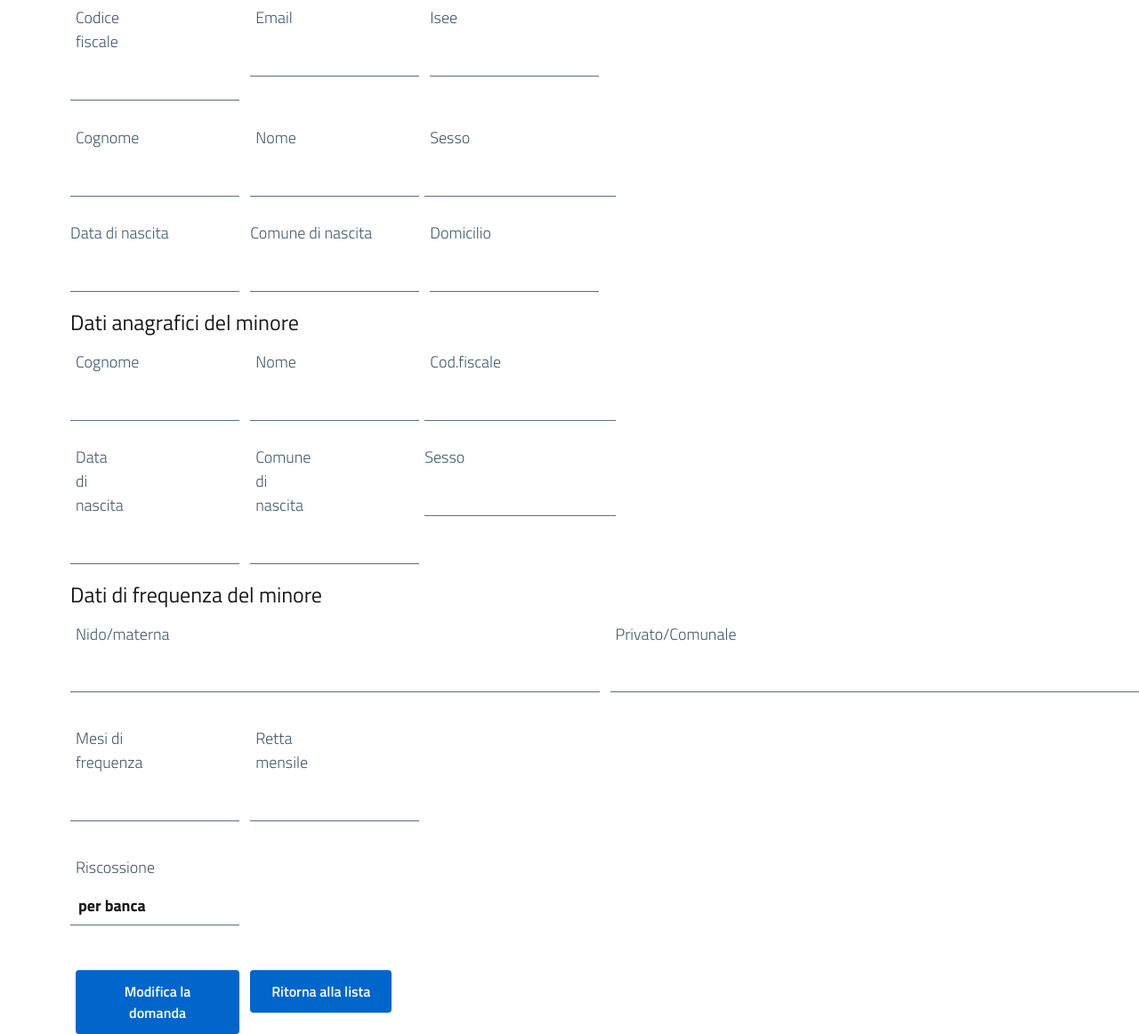
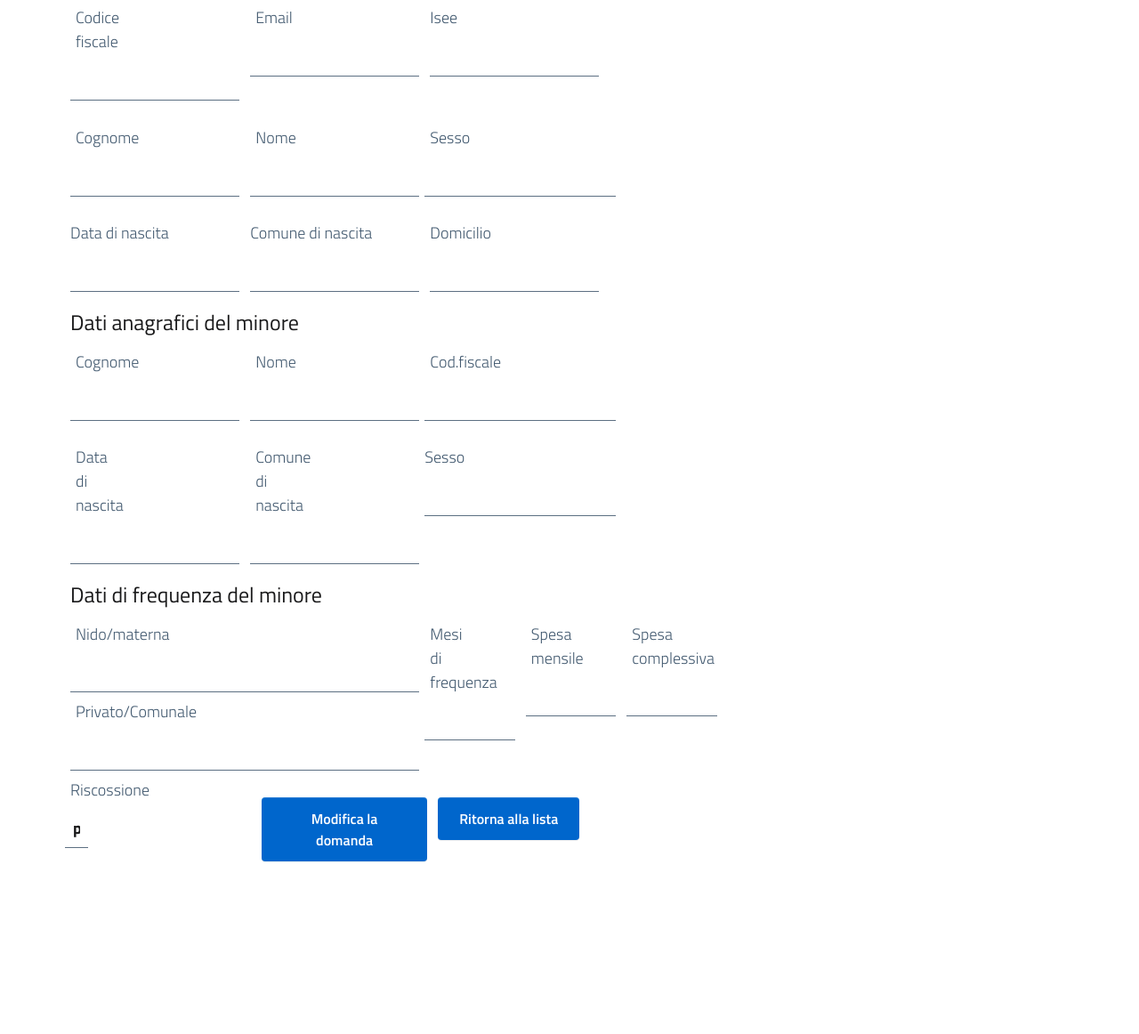
Before and after one commit to tonilavo/buonisc_miur, a Django app: template back/templates/rivedi_domandaB.html in a window 1280 px wide. Shown: the part 324-1486 px from the top of the page at 89% size. After the commit the page ends 1293 px from the top, so only its background shows below. Run offline with Django 3.2, Linux system fonts and the light colour scheme; the template is opened without the code that fills it, so the values that code supplies are empty; some libraries are stand-ins or nearby versions.

Commit message:
Add files via upload

```diff
--- a/back/templates/rivedi_domandaB.html
+++ b/back/templates/rivedi_domandaB.html
@@ -103,14 +103,13 @@
 
 				<h5>Dati di frequenza del minore</h5>
 				<div class="row" style="padding-bottom: 30px;">
-							<div class="col-sm-6">
+							<div class="col-sm-4">
 								<label for="id_pr_fascia_asilo" class="col-sm-6 col-form-label">Nido/materna</label>
-								  <input type="text" readonly class="form-control-plaintext" id="id_pr_fascia_asilo" value="{{ pr_fascia_asilo }}">
-							</div>
-							<div class="col-sm-6">
+								  <input type="text" readonly class="form-control-plaintext" id="id_pr_fascia_asilo" value="{{ data.pr_fascia_asilo }}">
+
 								<label for="id_pr_tipo_asilo" class="col-sm-6 col-form-label">Privato/Comunale</label>
-								  <input type="text" readonly class="form-control-plaintext" id="id_pr_tipo_asilo" value="{{ pr_tipo_asilo }}">
-							</div>
+								  <input type="text" readonly class="form-control-plaintext" id="id_pr_tipo_asilo" value="{{ data.pr_tipo_asilo }}">
+
 				</div>
 				<div class="row" style="padding-bottom: 30px;">
 							<div class="col-sm-2">
@@ -118,13 +117,16 @@
 								  <input type="text" readonly class="form-control-plaintext" id="id_pr_mesi_frequenza" value="{{ data.pr_mesi_frequenza }}">
 							</div>
 							<div class="col-sm-2">
-								<label for="id_pr_retta_mese" class="col-sm-6 col-form-label">Retta mensile</label>
-								  <input type="text" readonly class="form-control-plaintext" id="id_pr_retta_mese" value="{{ data.pr_retta_mese }}">
+								<label for="id_pr_spesa_mese" class="col-sm-6 col-form-label">Spesa mensile</label>
+								  <input type="text" readonly class="form-control-plaintext" id="id_pr_spesa_mese" value="{{ data.pr_spesa_mese }}">
+							</div>
+							<div class="col-sm-2">
+								<label for="id_pr_spesa_totale" class="col-sm-6 col-form-label">Spesa complessiva</label>
+								  <input type="text" readonly class="form-control-plaintext" id="id_pr_spesa_totale" value="{{ data.pr_spesa_totale }}">
 							</div>
 				</div>
 
 				{% if  data.pr_tipo_asilo  == 'P' %}
-
 					<div class="row" style="padding-bottom: 30px;">
 							<div class="col-sm-2">
 								<label for="id_pr_num_tot_ricevute" class="col-sm-6 col-form-label">Num.ricevute allegate</label>
@@ -135,7 +137,6 @@
 								  <input type="text" readonly class="form-control-plaintext" id="id_pr_importo_tot_ricevute" value="{{ data.pr_importo_tot_ricevute }}">
 							</div>
 					</div>
-
 				{% endif %}
 
 				{% if  data.pr_isee %}
```
